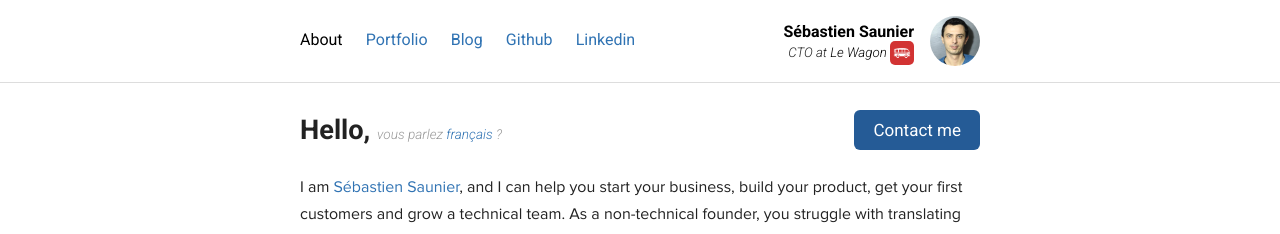
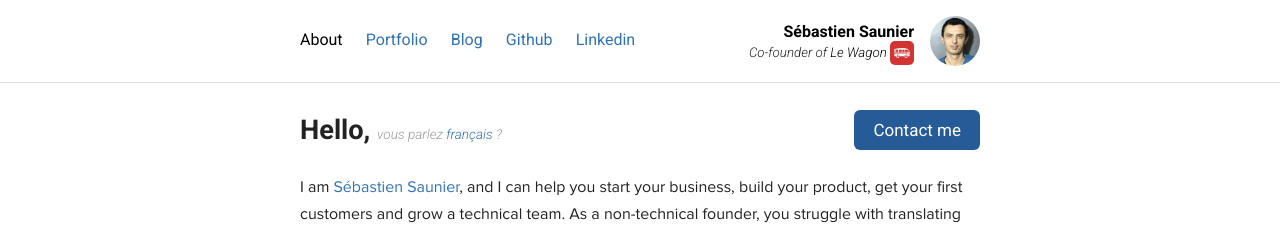
Before and after one commit to ssaunier/ssaunier.github.io, a Jekyll site: the page built from index.html, in a window 1280 px wide. Shown: the top 234 px of the page. Built offline with Jekyll 4.4.1, drawn with Linux system fonts in a browser that asks for light colours.

Commit message:
CTO update

```diff
--- a/_layouts/default.html
+++ b/_layouts/default.html
@@ -52,10 +52,10 @@
             <em>
               {% if page.url == '/fr/index.html' %}
                 <!-- <a href="/fr">Coach Technique pour Startup</a> -->
-                CTO du <a href="https://www.lewagon.com/fr" target="_blank">Wagon</a>
+                Co-fondateur du <a href="https://www.lewagon.com/fr" target="_blank">Wagon</a>
               {% else %}
                 <!-- <a href="/">Startup Technical Coach</a> -->
-                CTO at <a href="https://www.lewagon.com" target="_blank">Le Wagon</a>
+                Co-founder of <a href="https://www.lewagon.com" target="_blank">Le Wagon</a>
               {% endif %}
               <a href="https://www.lewagon.com" target="_blank">
                 <img class="lewagon-logo" src="/images/le_wagon_logo.jpg" alt="Le Wagon">
--- a/index.html
+++ b/index.html
@@ -1,7 +1,7 @@
 ---
 layout: default
 category: about
-title: Sébastien Saunier - CTO at Le Wagon - Startup Technical Coach
+title: Sébastien Saunier - Startup Technical Coach
 description: Sébastien Saunier helps non-technical founders start business, build a product, get customers and grow a technical team.
 ---
 
```
